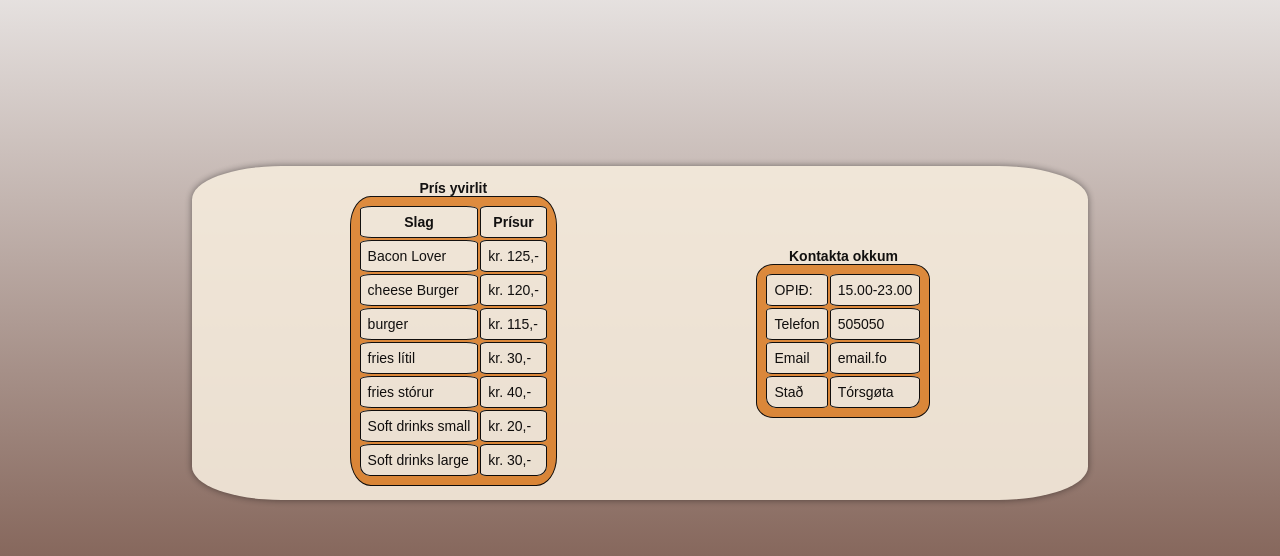
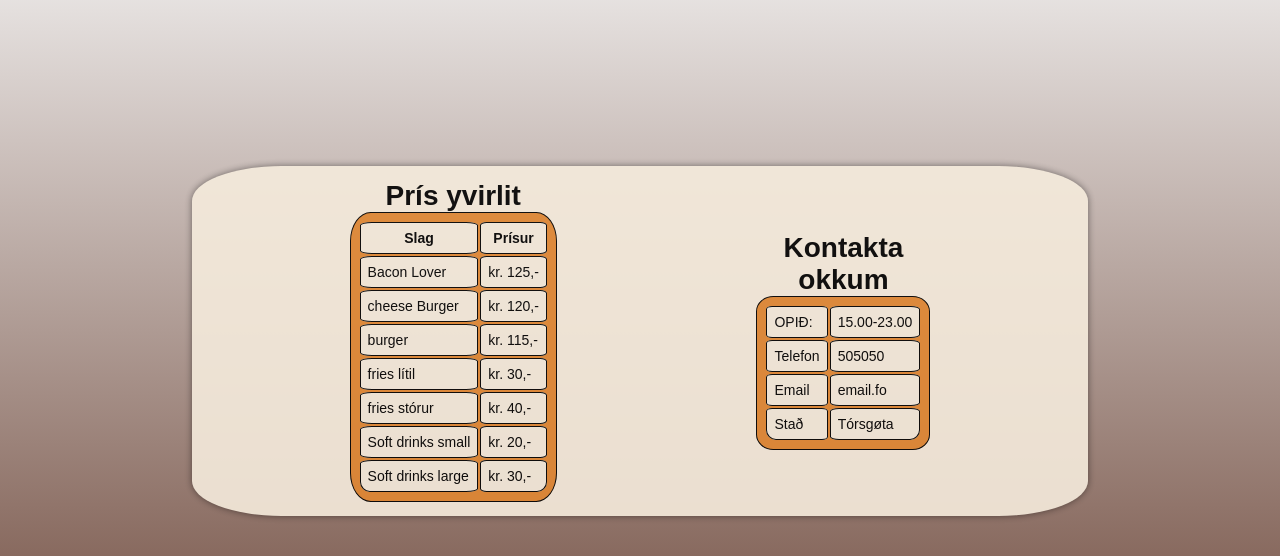
Before and after one commit to BjoergWR/BjoergWR.github.io, a PHP site: page /kontakt.html in a window 1280 px wide. Shown: the part 98-654 px from the top of the page. Run offline with PHP 8.4, Linux system fonts and the light colour scheme.

Commit message:
font size

```diff
--- a/css/styleskontakt.css
+++ b/css/styleskontakt.css
@@ -186,6 +186,10 @@ table tr:last-child td:last-child {
 section > div {
    padding: 1em 1em;
 }
+
+strong {
+   font-size: 2em;
+}
 /* her endar kontakt */
 
 
```
